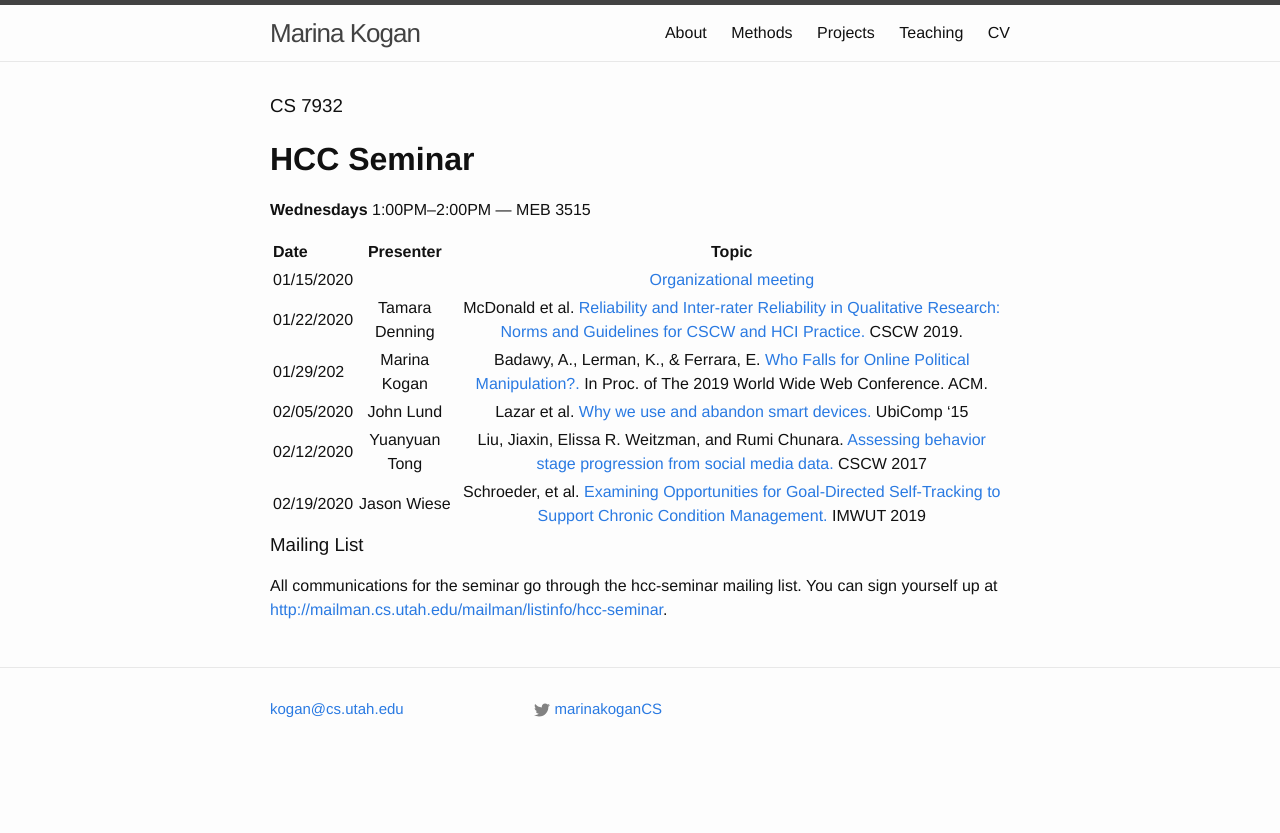
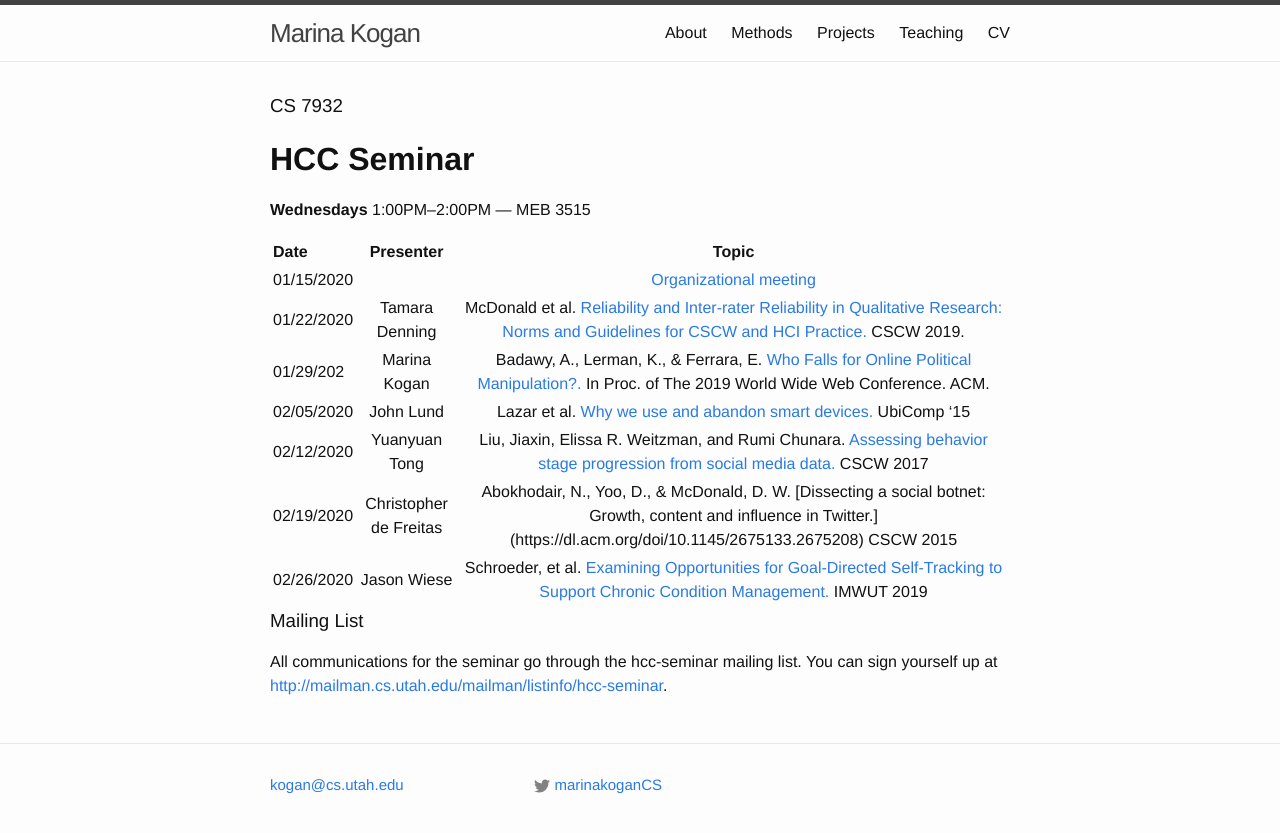
Before and after one commit to marinkala/marinkala.github.com, a Jekyll site: the page built from HCCSemSp2020.md, in a window 1280 px wide. Shown: the top 833 px of the page. Built offline with Jekyll 4.4.1, drawn with Linux system fonts in a browser that asks for light colours; our own code applies the rules of GitHub Pages for plain Markdown files.

Commit message:
update schedule

```diff
--- a/HCCSemSp2020.md
+++ b/HCCSemSp2020.md
@@ -16,7 +16,8 @@ permalink: /HCCSemSp2020/
 | 01/29/202      | Marina Kogan             | Badawy, A., Lerman, K., & Ferrara, E. [Who Falls for Online Political Manipulation?.](https://dl.acm.org/doi/pdf/10.1145/3308560.3316494?casa_token=ibFSN1xaTpsAAAAA:WvGh8MlrOvfGeBBUDzV8jHXWhneA-lI5KgYKEQKNH9Lb-7EVKSSPbN4sg3eUaDOaSbg1Wgqz5IPx) In Proc. of The 2019 World Wide Web Conference. ACM.      |
 | 02/05/2020     | John Lund                | Lazar et al. [Why we use and abandon smart devices.](https://dl-acm-org.ezproxy.lib.utah.edu/doi/10.1145/2750858.2804288) UbiComp '15       |
 | 02/12/2020     | Yuanyuan Tong            | Liu, Jiaxin, Elissa R. Weitzman, and Rumi Chunara. [Assessing behavior stage progression from social media data.](https://doi.org/10.1145/2998181.2998336) CSCW 2017       |
-| 02/19/2020     | Jason Wiese              | Schroeder, et al. [Examining Opportunities for Goal-Directed Self-Tracking to Support Chronic Condition Management.](https://dl.acm.org/doi/abs/10.1145/3369809) IMWUT 2019      |
+| 02/19/2020     | Christopher de Freitas            | Abokhodair, N., Yoo, D., & McDonald, D. W. [Dissecting a social botnet: Growth, content and influence in Twitter.] (https://dl.acm.org/doi/10.1145/2675133.2675208) CSCW 2015       |
+| 02/26/2020     | Jason Wiese              | Schroeder, et al. [Examining Opportunities for Goal-Directed Self-Tracking to Support Chronic Condition Management.](https://dl.acm.org/doi/abs/10.1145/3369809) IMWUT 2019      |
 
 
 ### Mailing List
```
